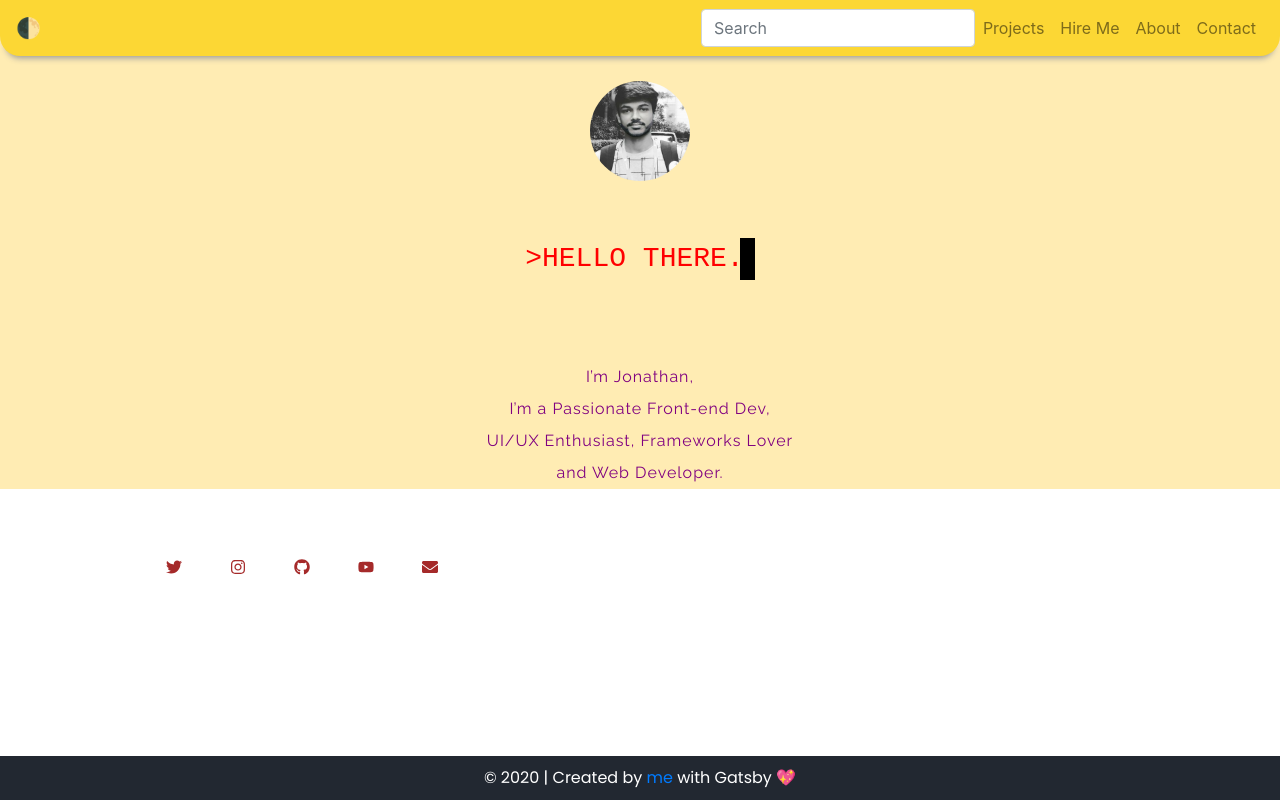
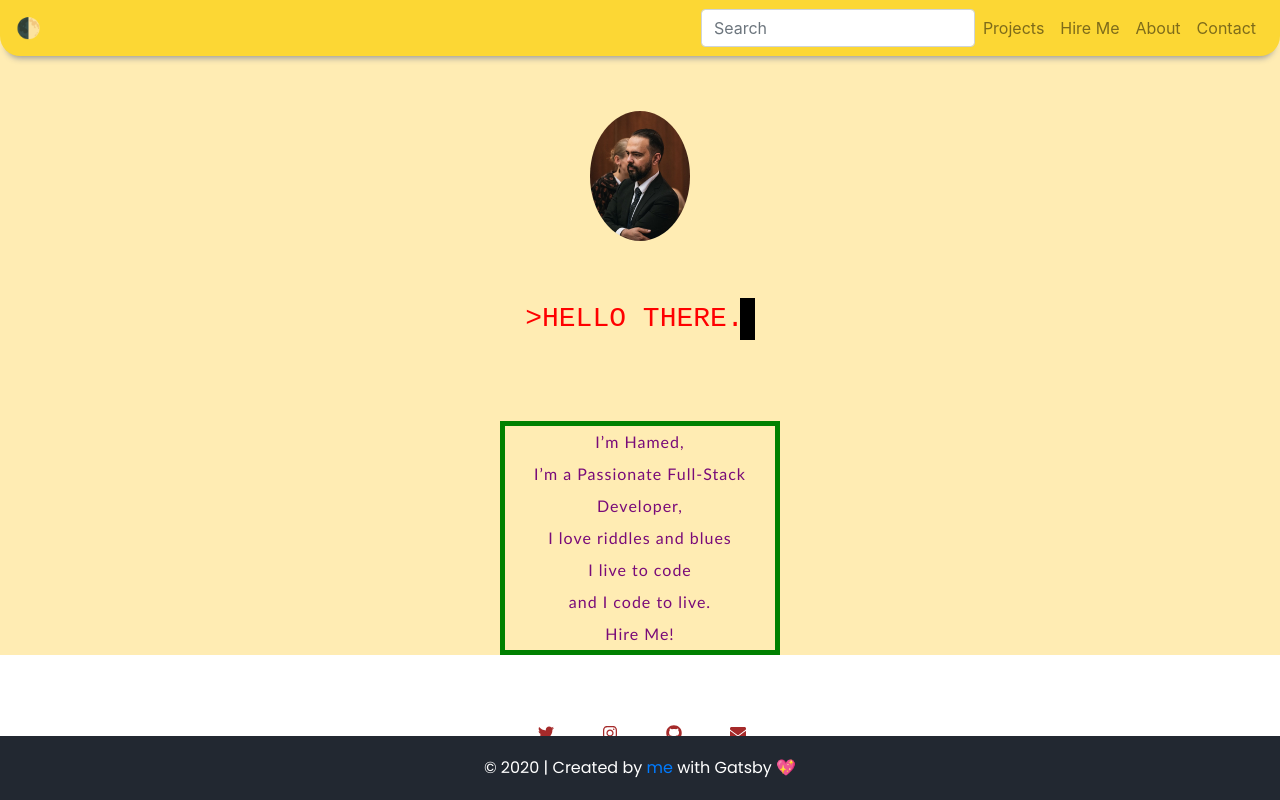
Before and after one commit to s13313/portfolio, a Gatsby site: page / in a window 1280 px wide. Built offline with nearby package versions, Linux system fonts and the light colour scheme; Gatsby itself is replaced by a stand-in of ours; a web font is replaced by a local one.

Commit message:
Add personal information

```diff
--- a/src/components/appbar.js
+++ b/src/components/appbar.js
@@ -1,12 +1,14 @@
 import React from "react"
 import Navbar from "react-bootstrap/Navbar"
-import { Nav, NavDropdown ,Form ,Button,FormControl } from "react-bootstrap"
+import { Nav, NavDropdown, Form, Button, FormControl } from "react-bootstrap"
 import "../components/style.css"
 const appbar = () => {
   return (
     <div className="appbar">
       <Navbar collapseOnSelect expand="lg">
-        <Navbar.Brand className="mr-sm-3" href="/">🌓</Navbar.Brand>
+        <Navbar.Brand className="mr-sm-3" href="/">
+          🌓
+        </Navbar.Brand>
         {/* <Navbar.Brand href="">
           <img
           className="navbar-image"
@@ -32,15 +34,19 @@ const appbar = () => {
       </NavDropdown> */}
           </Nav>
           <Nav>
-          <Form inline>
-            <FormControl type="text" placeholder="Search" className="mr-sm-0" />
-            {/* <Button variant="outline-success">Search</Button> */}
-          </Form>
+            <Form inline>
+              <FormControl
+                type="text"
+                placeholder="Search"
+                className="mr-sm-0"
+              />
+              {/* <Button variant="outline-success">Search</Button> */}
+            </Form>
             <Nav.Link href="./projects" bg="danger" variant="danger">
               Projects
             </Nav.Link>
             <Nav.Link
-              href="https://www.instagram.com/sumanth.zero7/"
+              href="https://www.instagram.com/hamed.jenabi"
               bg="danger"
               variant="danger"
             >
@@ -49,11 +55,10 @@ const appbar = () => {
             <Nav.Link href="/" bg="danger" variant="danger">
               About
             </Nav.Link>
-            <Nav.Link href="https://www.instagram.com/sumanth.zero7/">
+            <Nav.Link href="https://www.instagram.com/hamed.jenabi">
               Contact
             </Nav.Link>
           </Nav>
-
         </Navbar.Collapse>
       </Navbar>
     </div>
--- a/src/components/footer.js
+++ b/src/components/footer.js
@@ -1,12 +1,15 @@
-import React from 'react';
+import React from "react"
 import "../components/style.css"
 
 const footer = () => {
-    return (
-        <div className="footer">
-            <p>&copy; 2020 | Created by <a href="https://github.com/Mr404Found">me</a> with Gatsby 💖 </p>
-        </div>
-    );
+  return (
+    <div className="footer">
+      <p>
+        &copy; 2020 | Created by <a href="https://github.com/s13313">me</a> with
+        Gatsby 💖{" "}
+      </p>
+    </div>
+  )
 }
 
-export default footer;
+export default footer
--- a/src/components/image.js
+++ b/src/components/image.js
@@ -6,7 +6,7 @@ import "../components/style.css"
 const Image = () => {
   const data = useStaticQuery(graphql`
     query {
-      placeholderImage: file(relativePath: { eq: "avatar.jpg" }) {
+      placeholderImage: file(relativePath: { eq: "Hamed_photo.jpg" }) {
         childImageSharp {
           fluid(maxWidth: 100) {
             ...GatsbyImageSharpFluid
@@ -16,7 +16,12 @@ const Image = () => {
     }
   `)
 
-  return <Img className="icon-image" fluid={data.placeholderImage.childImageSharp.fluid} />
+  return (
+    <Img
+      className="icon-image"
+      fluid={data.placeholderImage.childImageSharp.fluid}
+    />
+  )
 }
 
 export default Image
--- a/src/components/intro.css
+++ b/src/components/intro.css
@@ -1,28 +1,31 @@
-@import url('https://fonts.googleapis.com/css?family=Poppins&display=swap');
-@import url('https://rsms.me/inter/inter.css');
-@import url('https://fonts.googleapis.com/css?family=Montserrat&display=swap');
-@import url('https://fonts.googleapis.com/css?family=Raleway|Zilla+Slab&display=swap');
+@import url("https://fonts.googleapis.com/css?family=Poppins&display=swap");
+@import url("https://rsms.me/inter/inter.css");
+@import url("https://fonts.googleapis.com/css?family=Montserrat&display=swap");
+@import url("https://fonts.googleapis.com/css?family=Raleway|Zilla+Slab&display=swap");
 
-.h1text{
+.h1text {
   margin-top: 50px;
-    color:orangered;
+  color: orangered;
   /* text-align: center; */
-    font-family: 'Montserrat', sans-serif;
+  font-family: "Trebuchet MS", "Lucida Sans Unicode", "Lucida Grande",
+    "Lucida Sans", Arial, sans-serif;
   margin-left: 4%;
   margin-bottom: 15px;
   margin-top: 50px;
 }
 
-.skills{
+.skills {
   line-height: 2em;
   text-align: center;
   /* font-family: ''; */
-    font-family: 'Raleway', sans-serif;
+  font-family: "Trebuchet MS", "Lucida Sans Unicode", "Lucida Grande",
+    "Lucida Sans", Arial, sans-serif;
   letter-spacing: 1px;
-    color: purple;
+  color: rgb(121, 11, 121);
   display: block;
-    margin-left: auto;
-    margin-right: auto;
+  border: 5px solid green;
+  margin-left: 500px;
+  margin-right: 500px;
   /* margin-bottom: 3px; */
   /* padding-bottom: 6%; */
 }
--- a/src/components/intro.js
+++ b/src/components/intro.js
@@ -9,12 +9,13 @@ const intro = () => {
         <br />
       </h1> */}
       <p className="skills">
-        I’m Jonathan,
-        <br /> I’m a Passionate Front-end Dev, <br />
-        UI/UX Enthusiast, Frameworks Lover <br /> and Web Developer.
+        I’m Hamed,
+        <br /> I’m a Passionate Full-Stack Developer, <br />
+        I love riddles and blues <br />
+        I live to code <br /> and I code to live.
+        <br /> Hire Me!
       </p>
     </div>
   )
 }
-
 export default intro
--- a/src/components/socialic.css
+++ b/src/components/socialic.css
@@ -8,10 +8,10 @@
 .icons {
   display: block;
   align-items: center;
-  justify-content:space-between;
+  justify-content: space-between;
   flex-direction: column;
   margin: 0 auto;
-  margin-left: 13%;
+  margin-left: 42%;
   margin-top: 5%;
   /* width: 100px; */
   /* margin-right: auto; */
--- a/src/components/socialic.js
+++ b/src/components/socialic.js
@@ -1,4 +1,4 @@
-import React from 'react';
+import React from "react"
 import "../components/socialic.css"
 import {
   FaTwitter as Twitter,
@@ -11,26 +11,20 @@ import {
 const socialic = () => {
   return (
     <div className="icons">
-            <a className="mr-5 icon" href="https://twitter.com/Mr404Found">
+      <a className="mr-5 icon" href="http://twitter.com/hamedjenabi_713">
         <Twitter />
       </a>
-        <a className="mr-5 icon" href="https://instagram.com/sumanth.zero7">
+      <a className="mr-5 icon" href="https://www.instagram.com/hamed.jenabi">
         <Insta />
       </a>
-        <a className="mr-5 icon" href="https://github.com/Mr404Found">
+      <a className="mr-5 icon" href="https://github.com/s13313">
         <Github />
       </a>
-        <a
-          className="mr-5 icon"
-          href="https://www.youtube.com/channel/UCw0FDIL-HpcfzEZrjcQwhMQ"
-        >
-          <Youtube />
-        </a>
-        <a className="mr-5 icon" href="mailto://contactmr404here@gmail.com">
+      <a className="mr-5 icon" href="mailto://hamed.jenabi@gmail.com">
         <Mail />
       </a>
     </div>
-    );
+  )
 }
 
-export default socialic;
+export default socialic
--- a/src/components/style.css
+++ b/src/components/style.css
@@ -1,5 +1,6 @@
-@import url('https://fonts.googleapis.com/css?family=Poppins&display=swap');@import url('https://fonts.googleapis.com/css?family=Raleway|Zilla+Slab&display=swap');
-@import url('https://fonts.googleapis.com/css?family=Montserrat&display=swap');
+@import url("https://fonts.googleapis.com/css?family=Poppins&display=swap");
+@import url("https://fonts.googleapis.com/css?family=Raleway|Zilla+Slab&display=swap");
+@import url("https://fonts.googleapis.com/css?family=Montserrat&display=swap");
 * {
   padding: 0;
   margin: 0;
@@ -21,11 +22,11 @@ body {
   display: block;
   border-radius: 50%;
   max-width: 100%;
-  margin-top: 25px;
+  margin-top: 55px;
   margin-left: auto;
   margin-right: auto;
 }
-.navbar-image{
+.navbar-image {
   border-radius: 50%;
 }
 body > * {
@@ -58,7 +59,7 @@ Navbar.Brand {
   position: fixed;
   left: 0;
   bottom: 0;
-  font-family: 'Poppins', sans-serif;
+  font-family: "Poppins", sans-serif;
   /* top: 0; */
   width: 100%;
   background-color: #222831;
@@ -67,7 +68,7 @@ Navbar.Brand {
   text-align: center;
 }
 .footer p {
-  margin: 10px;
+  margin: 20px;
 }
 .firsthr {
   margin-top: 0;
--- a/src/components/type.css
+++ b/src/components/type.css
@@ -1,5 +1,5 @@
 @import url(https://fonts.googleapis.com/css?family=Anonymous+Pro);
-@import url('https://fonts.googleapis.com/css?family=PT+Sans&display=swap');
+@import url("https://fonts.googleapis.com/css?family=PT+Sans&display=swap");
 .line {
   position: relative;
   /* top: 50%; */
@@ -13,7 +13,7 @@
   font-size: 28px;
   text-align: center;
   white-space: nowrap;
-  font-family:monospace;
+  font-family: monospace;
   overflow: hidden;
   transform: translateY(50%);
   color: red;
```
Also changed, not shown: src/images/Hamed_photo.jpg (added). Lines whose indentation alone changed are shown as unchanged.
